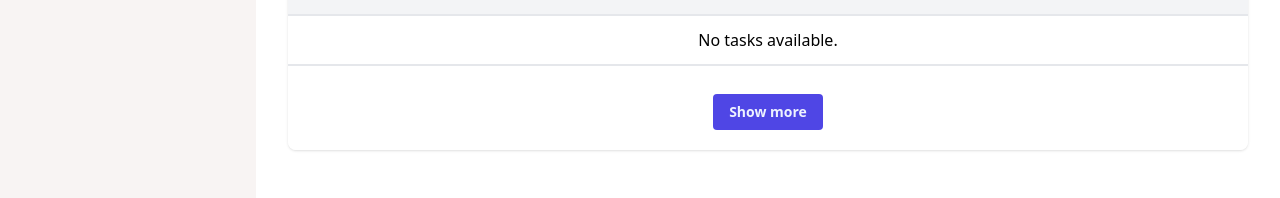
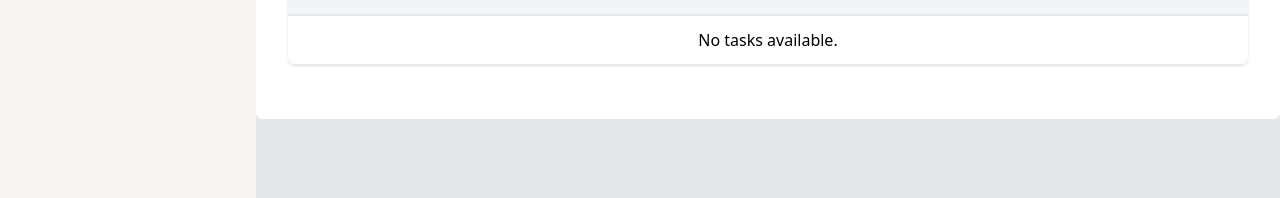
Before and after one commit to nguyenkhoi2806/angular-assignment, an Angular app: page /tasks in a window 1280 px wide. Shown: the part 240-438 px from the top of the page. Built offline with nearby package versions, Linux system fonts and the light colour scheme; sample sign-in values are in the browser's storage.

Commit message:
feat: implete search

```diff
--- a/src/app/pages/task/task-list/task-list.component.html
+++ b/src/app/pages/task/task-list/task-list.component.html
@@ -47,16 +47,5 @@
         </tr>
       </ng-template>
     </table>
-    <div
-      class="px-5 py-5 bg-white border-t flex flex-col xs:flex-row items-center xs:justify-between"
-    >
-      <div class="inline-flex mt-2 xs:mt-0">
-        <button
-          class="text-sm text-indigo-50 transition duration-150 hover:bg-indigo-500 bg-indigo-600 font-semibold py-2 px-4 rounded"
-        >
-          Show more
-        </button>
-      </div>
-    </div>
   </div>
 </div>
--- a/src/app/pages/task/task.component.ts
+++ b/src/app/pages/task/task.component.ts
@@ -40,11 +40,6 @@ export class TaskComponent {
   applyFilter() {
     const searchTermLowerCase = this.searchTerm.toLowerCase().trim();
 
-    if (!searchTermLowerCase) {
-      this.filteredTasks = [...this.tasks];
-      return;
-    }
-
     this.filteredTasks = this.tasks.filter((task) => {
       const matchesStatus =
         this.searchStatus === 'all' ||
```
